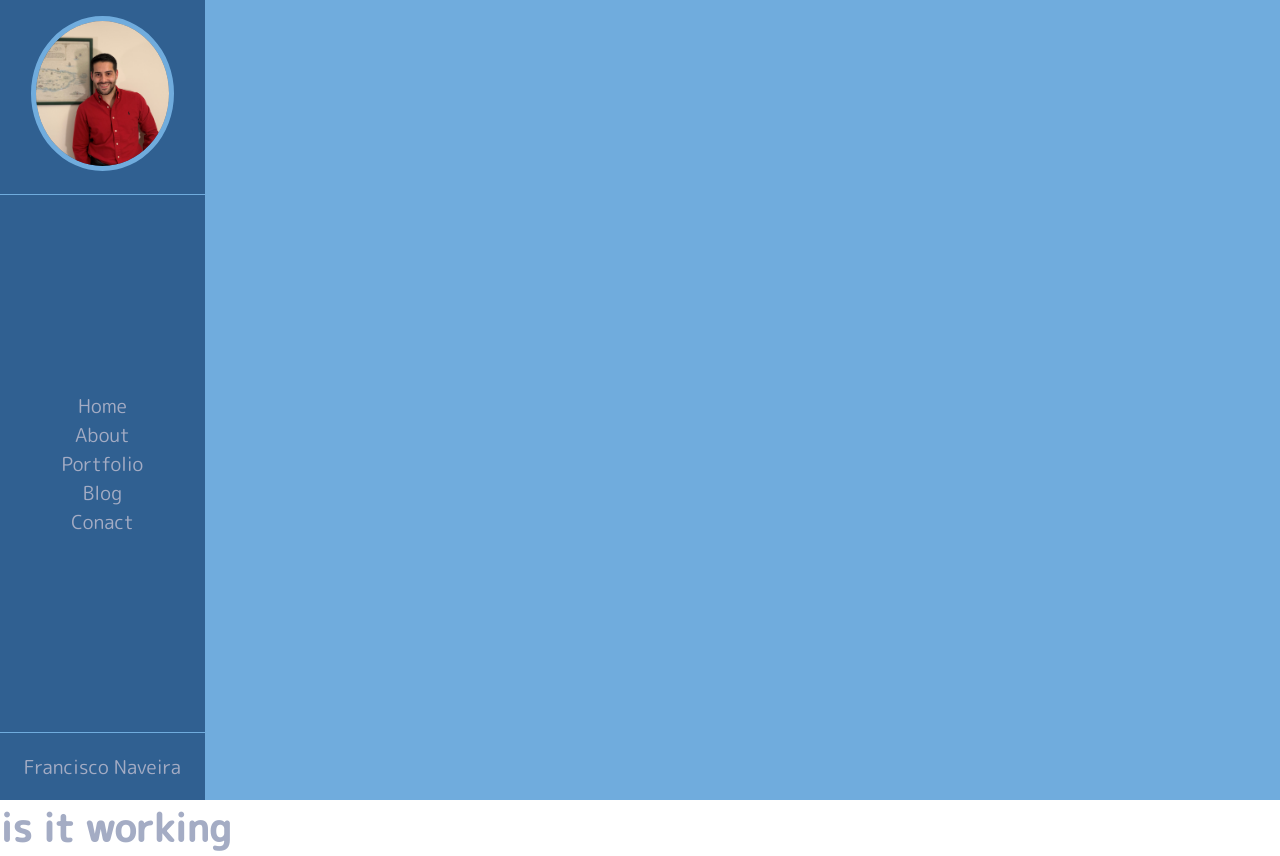
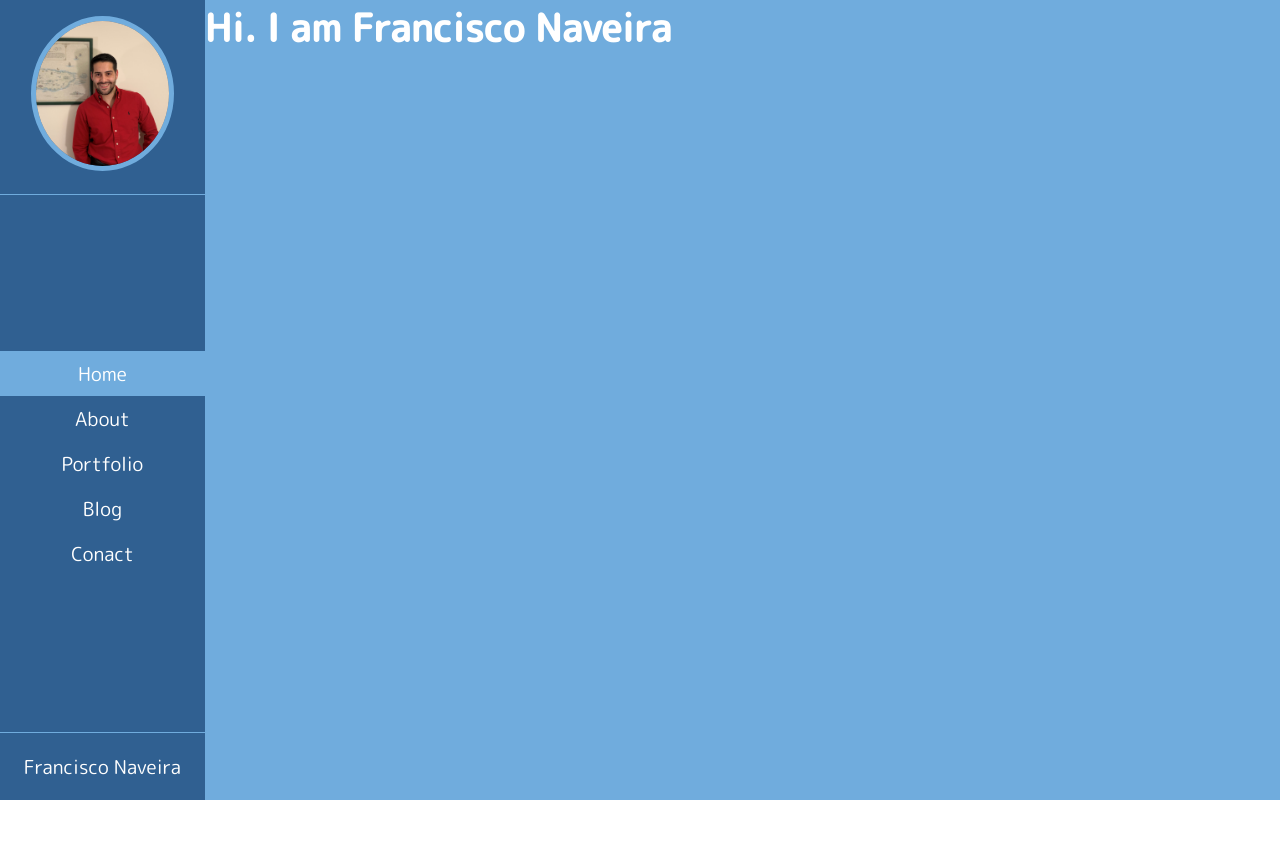
Before and after one commit to FranciscoNav/francisco-portfolio, a React (Create React App) app: page / in a window 1280 px wide. After the commit the page ends 800 px from the top, so only its background shows below. Built offline with nearby package versions, Linux system fonts and the light colour scheme.

Commit message:
added styling for the nav-links

```diff
--- a/src/App.js
+++ b/src/App.js
@@ -1,6 +1,7 @@
 import './App.scss';
 import './components/NavBar';
 import NavBar from './components/NavBar';
+import HomePage from './pages/HomePage';
 
 function App() {
 
@@ -9,8 +10,11 @@ function App() {
       <div className="side-bar">
         <NavBar></NavBar>
       </div>
-      <div className="main-content"></div>
-      <h1>is it working</h1>
+      <div className="main-content">
+        <div className='content'>
+          <HomePage/>
+        </div>
+      </div>
     </div>
   );
 }
--- a/src/App.scss
+++ b/src/App.scss
@@ -8,7 +8,7 @@
 }
 
 body{
-    color: #a4acc4;
+    color: #ffffff;
     font-family: 'M PLUS Rounded 1c', sans-serif;
     font-size: 1.2rem;
 }
--- a/src/components/NavBar.js
+++ b/src/components/NavBar.js
@@ -12,19 +12,19 @@ function NavBar() {
                 </div>
                 <ul className="nav-iteams">
                     <li className="nav-iteam">
-                        <NavLink to='/' exact activeClassName='active'>Home</NavLink>
+                        <NavLink to='/' exact activeClassName='nav-active'>Home</NavLink>
                     </li>
                     <li className="nav-iteam">
-                        <NavLink to='/about' exact activeClassName='active'>About</NavLink>
+                        <NavLink to='/about' exact activeClassName='nav-active'>About</NavLink>
                     </li>
                     <li className="nav-iteam">
-                        <NavLink to='/portfolio' exact activeClassName='active'>Portfolio</NavLink>
+                        <NavLink to='/portfolio' exact activeClassName='nav-active'>Portfolio</NavLink>
                     </li>
                     <li className="nav-iteam">
-                        <NavLink to='/blogs' exact activeClassName='active'>Blog</NavLink>
+                        <NavLink to='/blogs' exact activeClassName='nav-active'>Blog</NavLink>
                     </li>
                     <li className="nav-iteam">
-                        <NavLink to='/contact' exact activeClassName='active'>Conact</NavLink>
+                        <NavLink to='/contact' exact activeClassName='nav-active'>Conact</NavLink>
                     </li>
                 </ul>
                 <footer className="footer">
--- a/src/pages/HomePage.js
+++ b/src/pages/HomePage.js
@@ -3,8 +3,13 @@ import React from 'react'
 function HomePage() {
 
     return (
-        <div>
-            <h1>HomePage</h1>
+        <div className="home-page">
+            <header className='hero'>
+                <h1 className='hero-text'>
+                    Hi. I am
+                    <span> Francisco Naveira</span>
+                </h1>
+            </header>
         </div>
     )
 }
--- a/src/styles/layout.scss
+++ b/src/styles/layout.scss
@@ -11,5 +11,6 @@
         margin-left: 16%;
         background-color: #70acdd;
         min-height: 100vh;
+        display: grid;
     }
 }
--- a/src/styles/navbar.scss
+++ b/src/styles/navbar.scss
@@ -23,6 +23,7 @@
         }
 
         .nav-iteams{
+            width: 100%;
             .nav-iteam{
                 list-style: none;
                 text-align: center;
@@ -32,7 +33,27 @@
                 text-decoration: none;
                 font-size: inherit;
                 color: inherit;
+                display: block;
+                padding: .5rem 0;
+                position: relative;
+                &::before{
+                    content: '';
+                    position: absolute;
+                    top: 0;
+                    left: 0;
+                    width: .4rem;
+                    height: 100%;
+                    background-color: #70acdd44;
+                    transform-origin: bottom;
+                    transform: scale(0);
+                    overflow-x: hidden;
+                    // transition: transform .2s .4s, width .2s;
+                }
+                &:hover::before{
+                    width: 100%;
+                    transform: scale(1);
 
+                }
             }
         }
 
@@ -48,3 +69,7 @@
 
     }
 }
+
+.nav-active{
+    background-color: #70acdd;
+}
```
